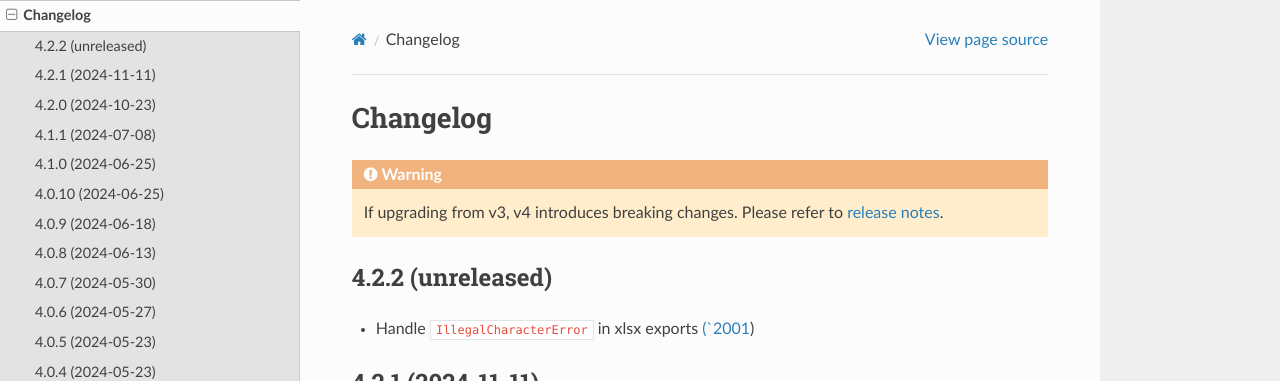
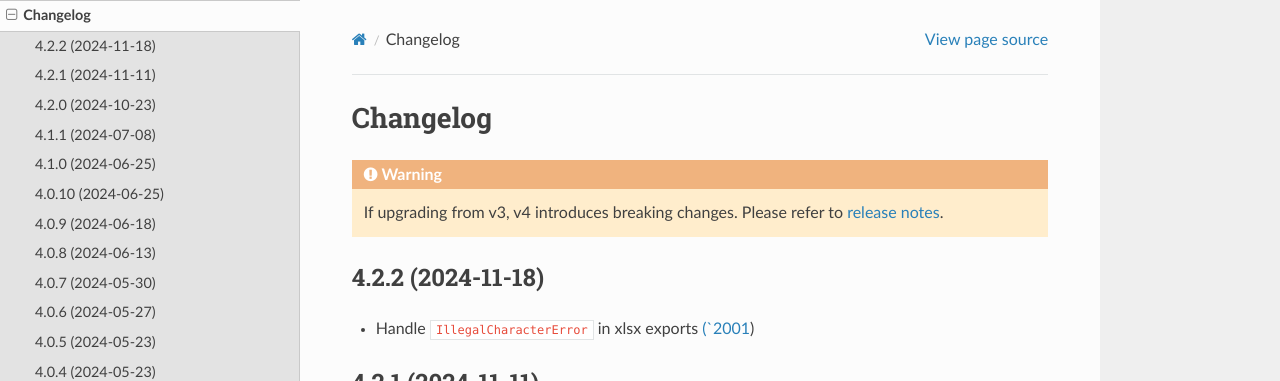
Before and after one commit to django-import-export/django-import-export, a Sphinx documentation site: the page built from docs/changelog.rst, in a window 1280 px wide and 900 px high. Shown: the top 381 px of the window. Built offline with Sphinx 7.4.7 and the Read the Docs theme 3.1.0, drawn with Linux system fonts in a browser that asks for light colours; pages that are not in the unit, such as notebooks, are missing from menus; the version number could not be read and is left out.

Commit message:
added v4.2.2 release date

```diff
--- a/docs/changelog.rst
+++ b/docs/changelog.rst
@@ -5,7 +5,7 @@ Changelog
 
     If upgrading from v3, v4 introduces breaking changes.  Please refer to :doc:`release notes<release_notes>`.
 
-4.2.2 (unreleased)
+4.2.2 (2024-11-18)
 ------------------
 
 - Handle ``IllegalCharacterError`` in xlsx exports `(`2001 <https://github.com/django-import-export/django-import-export/issues/2001>`_)
```
